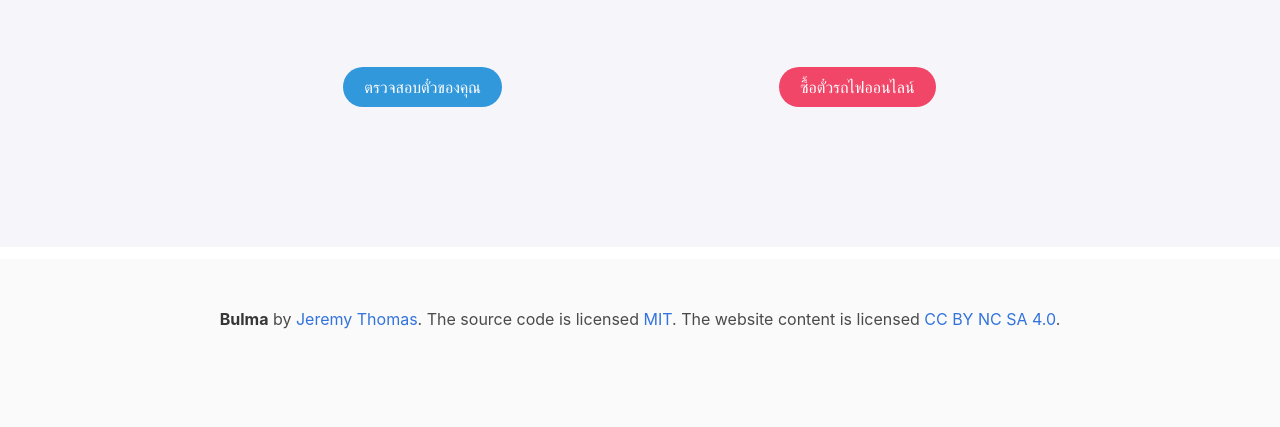
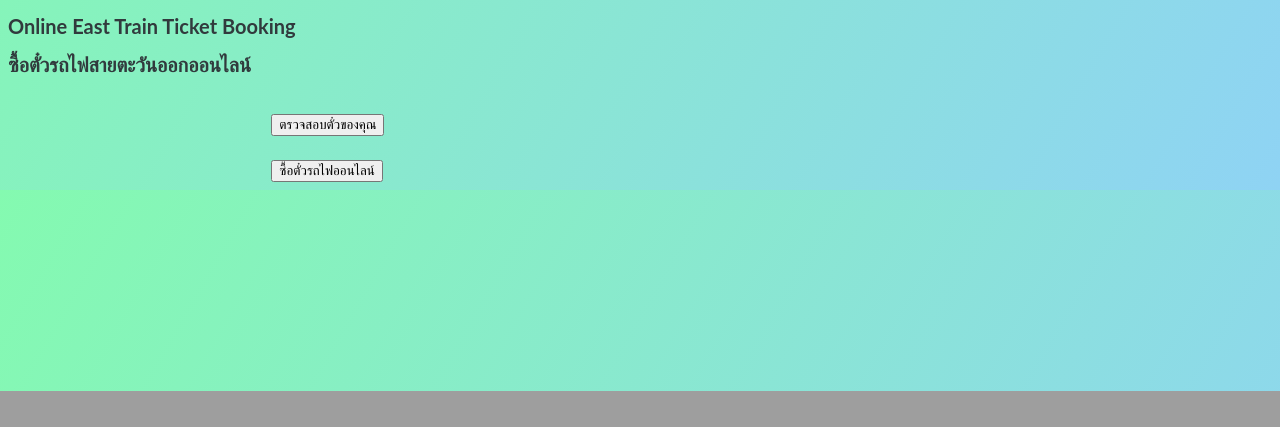
Before and after one commit to husna0112/train_ticket, a PHP site: page / in a window 1280 px wide. Shown: the part 409-836 px from the top of the page. After the commit the page ends 800 px from the top, so only its background shows below. Run offline with PHP 8.4, Linux system fonts and the light colour scheme.

Commit message:
Edit index complete 95%
Edit file index and complete 95%

```diff
--- a/Backend/index.php
+++ b/Backend/index.php
@@ -2,12 +2,37 @@
 <html>
 
 <head>
-	<meta charset="utf-8">
-	<link rel="stylesheet" type="text/css" href="css/bulma.min.css">
+    <meta charset="utf-8">
+    <meta name="viewport" content="width=device-width, initial-scale=1">
+    <title>Blog - Free Bulma template</title>
+    <link rel="stylesheet" type="text/css" href="style.css">
+</head>
 </head>
 
 <body>
-	<section class="hero is-medium is-primary is-bold">
+    <main class="container">
+        <img src="img/logo.png" alt="Logo" height="400" width="400">
+        <h1>Online East Train Ticket Booking</h1>
+        <h1>ซื้อตั๋วรถไฟสายตะวันออกออนไลน์</h1><br><br>
+        <div class="row">
+            <div class="colum">
+                <form action="check_reservation.php">
+                    <button class="button button3">ตรวจสอบตั๋วของคุณ</button>
+                </form>
+            </div>
+            <br>
+            <br>
+            <div class="colum">
+                <form action="reserve.php">
+                    <button class="button button3">ซื้อตั๋วรถไฟออนไลน์</button>
+                </form>
+            </div>
+            <weird-input name="test" v-model="message"></weird-input>
+        </div>
+    </main>
+
+
+    <!-- <section class="hero is-medium is-primary is-bold">
 		<div class="hero-body">
 			<div class="container">
 			</div>
@@ -37,17 +62,8 @@
 			</div>
 			<div class="column is-3"></div>
 		</div>
-	</div>
-	<script async type="text/javascript" src="../js/bulma.js"></script>
+	</div> -->
+    <script async type="text/javascript" src="home.js"></script>
 </body>
-<footer class="footer">
-	<div class="content has-text-centered">
-		<p>
-			<strong>Bulma</strong> by <a href="https://jgthms.com">Jeremy Thomas</a>. The source code is licensed
-			<a href="http://opensource.org/licenses/mit-license.php">MIT</a>. The website content
-			is licensed <a href="http://creativecommons.org/licenses/by-nc-sa/4.0/">CC BY NC SA 4.0</a>.
-		</p>
-	</div>
-</footer>
 
 </html>
```
